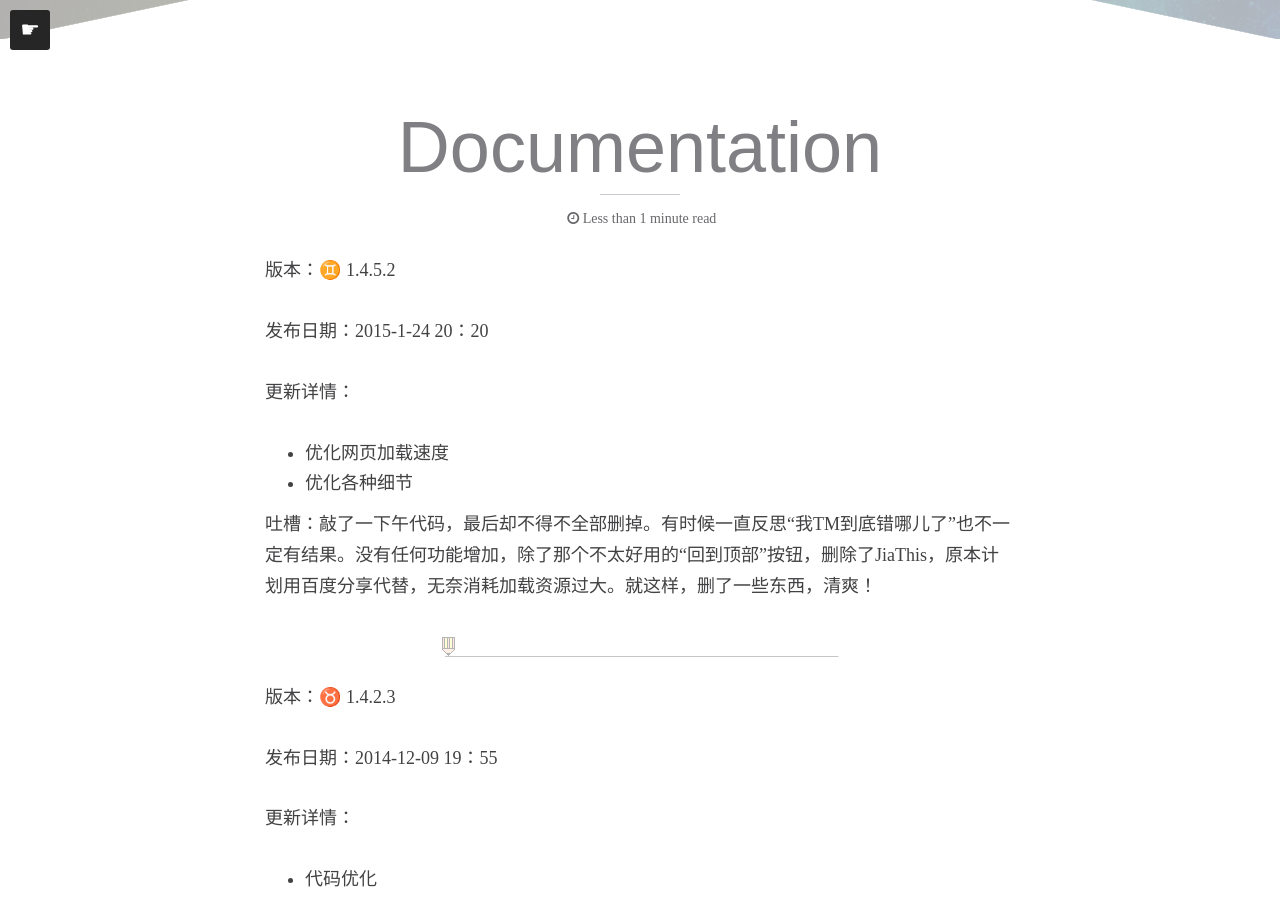
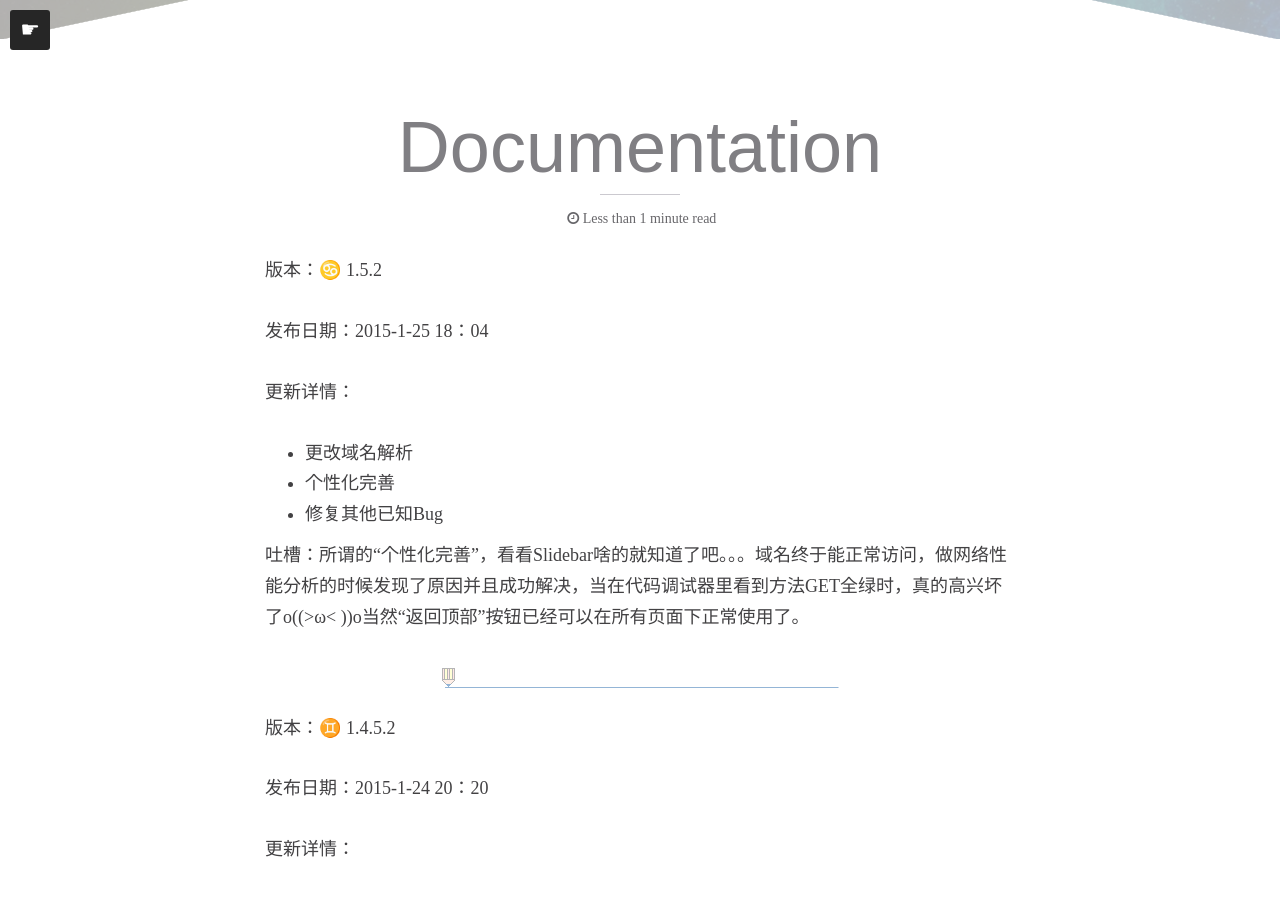
Before and after one commit to Boukyaku/Westside, a Jekyll site: the page built from documentation.md, in a window 1280 px wide and 900 px high, scrolled down 501 px. Built offline with Jekyll 4.4.1, drawn with Linux system fonts in a browser that asks for light colours; some web fonts are replaced; comment, search, counter and statistics services are not loaded.

```diff
--- a/_includes/header.html
+++ b/_includes/header.html
@@ -2,7 +2,7 @@
 <a id="slide" class="animated fade"></a>
 <aside id="sidebar">
     <nav id="navigation">
-    <h2>更多东西</h2>
+    <h2>▃　▃　▃　▅　▆　▇　▉</h2>
     <hr>
 {% for link in site.links %}
             <li>{% if link.external %}
--- a/documentation.md
+++ b/documentation.md
@@ -2,11 +2,28 @@
 layout: page
 permalink: /documentation/
 title: Documentation
-description: "Instructions on how to install and customize the Westside."
+description: "Instructions on how to build and customize the Westside."
 tags: [XingE Ban, Boukyaku, 建站日志]
 image:
   feature: default_bg1.jpg
 ---
+
+版本：♋ 1.5.2
+
+发布日期：2015-1-25 18：04
+
+更新详情：
+
+- 更改域名解析
+- 个性化完善
+- 修复其他已知Bug
+
+吐槽：所谓的“个性化完善”，看看Slidebar啥的就知道了吧。。。域名终于能正常访问，做网络性能分析的时候发现了原因并且成功解决，当在代码调试器里看到方法GET全绿时，真的高兴坏了o((>ω< ))o当然“返回顶部”按钮已经可以在所有页面下正常使用了。
+
+<figure>
+	<img src="{{ site.url }}/images/line_1 (2).jpg" alt="- - - - - - - -✂ - - - - - - - - - - - - - - - - - - - -">
+</figure>
+
 版本：♊ 1.4.5.2
 
 发布日期：2015-1-24 20：20
```
Also changed, not shown: _posts/2014-12-28-Youshe.md (added, +33 -0 lines), _posts/2015-1-5-tucao.md (added, +12 -0 lines).
